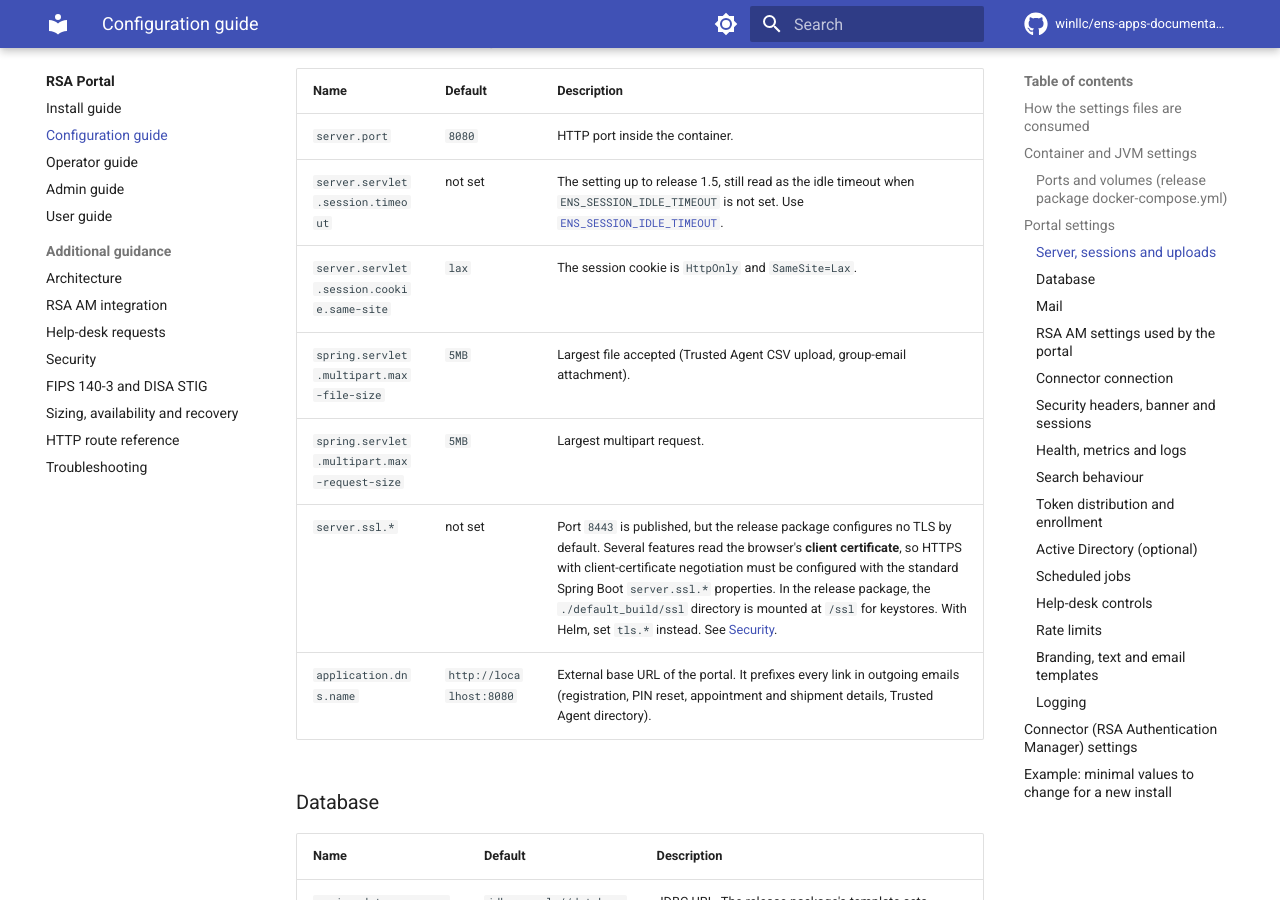
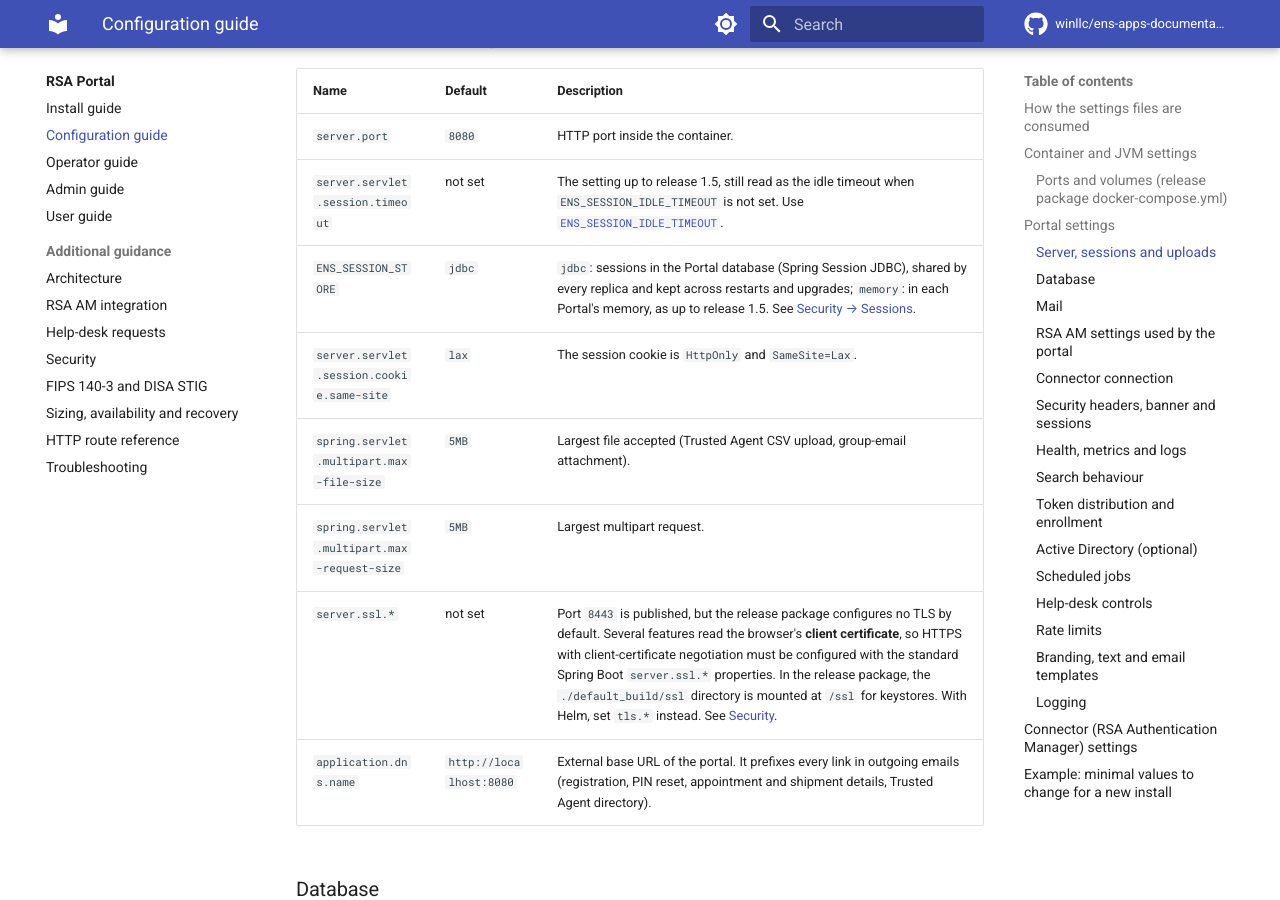
Before and after one commit to winllc/ens-apps-documentation, an MkDocs documentation site: the page built from docs/rsa-operations-portal/configuration.md, in a window 1280 px wide and 900 px high, scrolled down 4313 px. Built offline with MkDocs 1.6.1 and Material for MkDocs 9.7.7, drawn with Linux system fonts in a browser that asks for light colours; comment, search, counter and statistics services are not loaded; some of the changed text lies outside the part shown.

Commit message:
RSA Portal configuration: list ENS_SESSION_STORE with the server settings
Co-Authored-By: Claude Opus 5.5 <noreply@anthropic.com>
Claude-Session: https://claude.ai/code/session_01R2Q6XtDB8DfVmiejzJGwBh

```diff
--- a/docs/rsa-operations-portal/configuration.md
+++ b/docs/rsa-operations-portal/configuration.md
@@ -92,6 +92,7 @@ With Helm, the Portal and the Connector are two Deployments, the license is in t
 |---|---|---|
 | `server.port` | `8080` | HTTP port inside the container. |
 | `server.servlet.session.timeout` | not set | The setting up to release 1.5, still read as the idle timeout when `ENS_SESSION_IDLE_TIMEOUT` is not set. Use [`ENS_SESSION_IDLE_TIMEOUT`](#security-headers-banner-and-sessions). |
+| `ENS_SESSION_STORE` | `jdbc` | `jdbc`: sessions in the Portal database (Spring Session JDBC), shared by every replica and kept across restarts and upgrades; `memory`: in each Portal's memory, as up to release 1.5. See [Security → Sessions](security.md#sessions). |
 | `server.servlet.session.cookie.same-site` | `lax` | The session cookie is `HttpOnly` and `SameSite=Lax`. |
 | `spring.servlet.multipart.max-file-size` | `5MB` | Largest file accepted (Trusted Agent CSV upload, group-email attachment). |
 | `spring.servlet.multipart.max-request-size` | `5MB` | Largest multipart request. |
```
Also changed, not shown: other parts of docs/rsa-operations-portal/configuration.md (+0 -1 lines).
